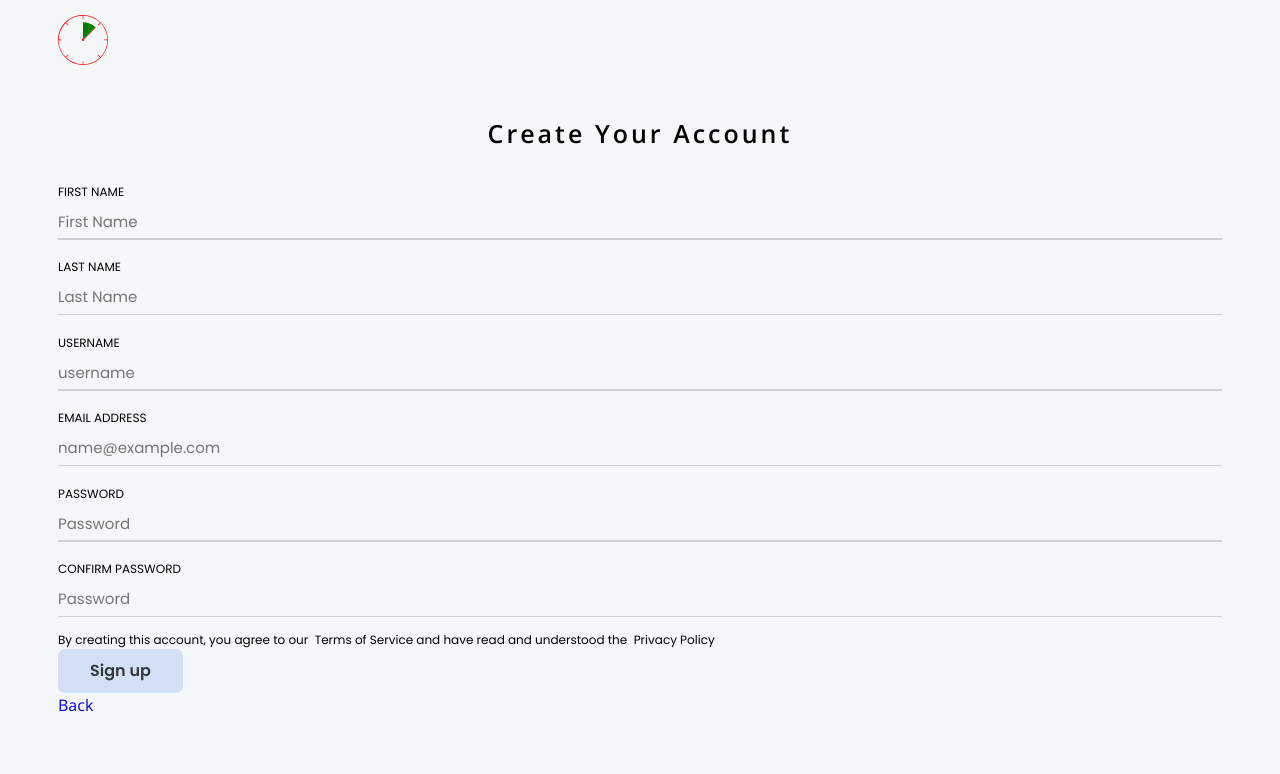
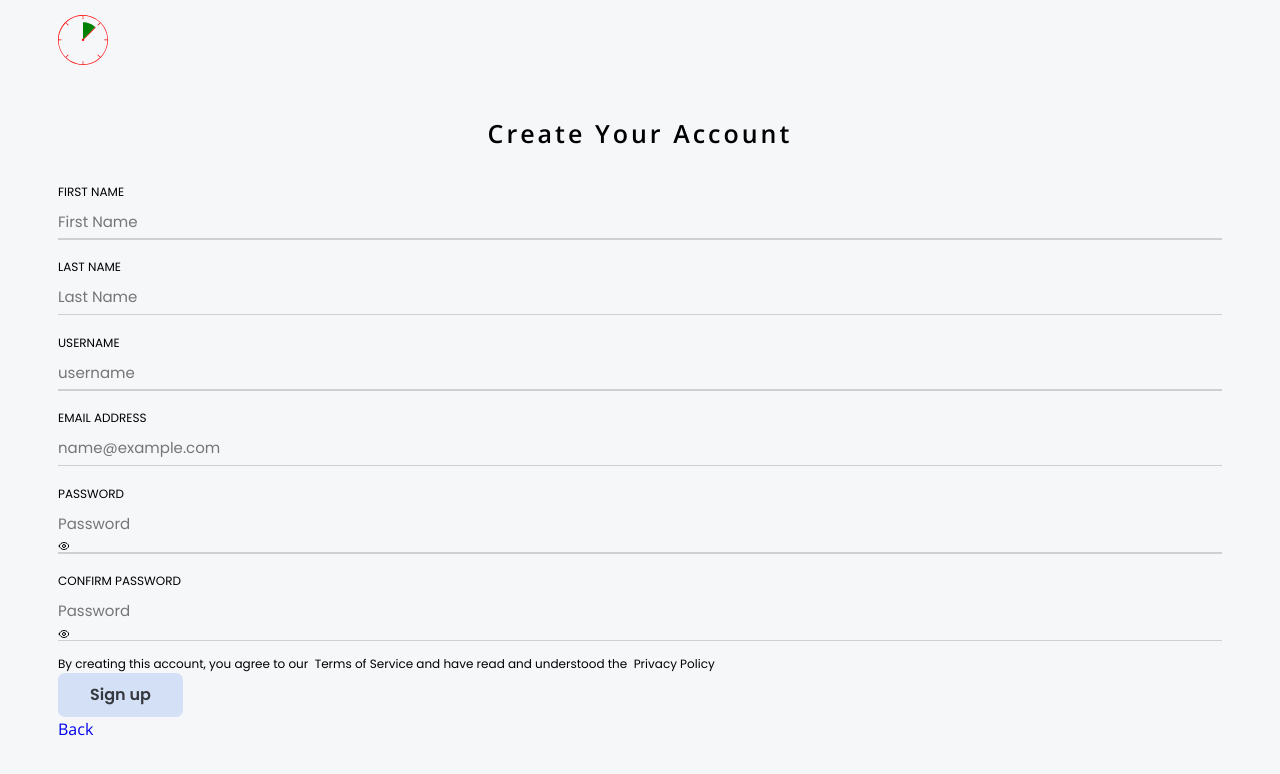
Before and after one commit to BinLama/pomodoro, a React (Vite) app in the folder frontend/: page /signup in a window 1280 px wide. Shown: the top 774 px of the page. Built offline with nearby package versions, Linux system fonts and the light colour scheme; no server answers.

Commit message:
Refractor password input on login and signup
Password Input will be a single component and will be used for both login and signup

```diff
--- a/frontend/src/components/login/Login.jsx
+++ b/frontend/src/components/login/Login.jsx
@@ -1,29 +1,32 @@
 import { useState } from "react";
 import { useLogin } from "../../hooks/useLogin";
-import { HiOutlineEye, HiOutlineEyeOff } from "react-icons/hi";
 import { Link } from "react-router-dom";
-import { Line } from "../utils";
+import { Line, PasswordInput } from "../utils";
 
 const Login = () => {
-  const [form, setForm] = useState({
+  const [values, setValues] = useState({
     usernameOrEmail: import.meta.env.VITE_LOGIN_NAME || "",
     password: import.meta.env.VITE_LOGIN_PW || "",
   });
-  const [showPassword, setShowPassword] = useState(false);
 
   const { login, isLoading, error } = useLogin();
+
+  const handleChange = (name) => (event) => {
+    setValues({ ...values, [name]: event.target.value });
+  };
+
   const handleSignUp = async (e) => {
     // need to send the request to the backend and then use that data to update the global context.
     e.preventDefault();
     console.log("login");
-    const { usernameOrEmail, password } = form;
+    const { usernameOrEmail, password } = values;
     console.log(usernameOrEmail, password);
     await login(usernameOrEmail, password);
     console.log("REDIRECT");
   };
 
   return (
-    <div className="login">
+    <section className="login">
       <form className="login__form" onSubmit={handleSignUp}>
         <div className="login__form--div">
           <label htmlFor="username">USERNAME</label>
@@ -31,37 +34,20 @@ const Login = () => {
             type="text"
             name="username"
             id="username"
-            value={form.usernameOrEmail}
-            onChange={(e) =>
-              setForm({ ...form, usernameOrEmail: e.target.value })
-            }
+            value={values.usernameOrEmail}
+            onChange={handleChange("usernameOrEmail")}
             placeholder="Type your username or email"
             disabled={isLoading}
           />
           <Line />
         </div>
-        <div className="login__form--div password">
-          <label htmlFor="password">PASSWORD</label>
-          {/* <div className="password"> */}
-          <input
-            type={showPassword ? "text" : "password"}
-            name="password"
-            id="password"
-            value={form.password}
-            onChange={(e) => setForm({ ...form, password: e.target.value })}
-            placeholder="Password"
-            disabled={isLoading}
-          />
-          <span
-            className="password__span"
-            onClick={() => {
-              setShowPassword(!showPassword);
-            }}
-          >
-            {showPassword ? <HiOutlineEyeOff /> : <HiOutlineEye />}
-          </span>
-          <Line />
-        </div>
+        <PasswordInput
+          values={values}
+          classes={"login__form--div"}
+          handleChange={handleChange}
+          isLoading={isLoading}
+          name="password"
+        />
         <div className="login__trouble">
           <Link className="reset__password" to="/resetpassword">
             CAN'T LOG IN?
@@ -72,7 +58,7 @@ const Login = () => {
         </button>
       </form>
       {error && <div className="error">{error}</div>}
-    </div>
+    </section>
   );
 };
 
--- a/frontend/src/components/signup/SignUp.jsx
+++ b/frontend/src/components/signup/SignUp.jsx
@@ -1,6 +1,6 @@
 import { useState } from "react";
 import { useSignup } from "../../hooks/useSignup";
-import { Line } from "../utils";
+import { Line, PasswordInput } from "../utils";
 
 const SignUp = () => {
   const [values, setValues] = useState({
@@ -26,13 +26,13 @@ const SignUp = () => {
     console.log("sign up");
   };
 
+  const handleChange = (name) => (event) => {
+    setValues({ ...values, [name]: event.target.value });
+  };
+
   if (isLoading) {
     return <h1>Loading...</h1>;
   }
-
-  const handleChange = (name) => (event) => {
-    setValues({ ...values, [name]: event.target.value });
-  };
 
   return (
     <div className="signup">
@@ -88,33 +88,20 @@ const SignUp = () => {
           />
           <Line />
         </div>
-
-        <div className="signup__form--div">
-          <label htmlFor="password">Password</label>
-          <input
-            type="password"
-            name="password"
-            id="password"
-            value={values.password}
-            onChange={handleChange("password")}
-            placeholder="Password"
-          />
-          <Line />
-        </div>
-
-        <div className="signup__form--div">
-          <label htmlFor="confirmPW">confirm password</label>
-          <input
-            type="password"
-            name="confirmPW"
-            id="confirmPW"
-            value={values.confirmPW}
-            onChange={handleChange("confirmPW")}
-            placeholder="Password"
-          />
-          <Line />
-        </div>
-
+        <PasswordInput
+          classes={"signup__form--div"}
+          values={values}
+          handleChange={handleChange}
+          name="password"
+        />
+        <PasswordInput
+          classes={"signup__form--div"}
+          values={values}
+          handleChange={handleChange}
+          name="confirmPW"
+          confirm={true}
+          isLoading={isLoading}
+        />
         <div className="termsAndService">
           <p>
             By creating this account, you agree to our &nbsp;
--- /dev/null
+++ b/frontend/src/components/utils/PasswordInput.jsx
@@ -0,0 +1,41 @@
+import { useState } from "react";
+import { HiOutlineEye, HiOutlineEyeOff } from "react-icons/hi";
+import { Line } from "../utils";
+
+const PasswordInput = ({
+  classes,
+  handleChange,
+  values,
+  isLoading,
+  name,
+  confirm,
+}) => {
+  const [showPassword, setShowPassword] = useState(false);
+
+  return (
+    <div className={`${classes} password`}>
+      <label htmlFor={name}>{confirm ? "confirm password" : "PASSWORD"}</label>
+      {/* <div className="password"> */}
+      <input
+        type={showPassword ? "text" : "password"}
+        name={name}
+        id={name}
+        value={values[name]}
+        onChange={handleChange(name)}
+        placeholder="Password"
+        disabled={isLoading}
+      />
+      <span
+        className="password__span"
+        onClick={() => {
+          setShowPassword(!showPassword);
+        }}
+      >
+        {showPassword ? <HiOutlineEyeOff /> : <HiOutlineEye />}
+      </span>
+      <Line />
+    </div>
+  );
+};
+
+export default PasswordInput;
--- a/frontend/src/components/utils/index.jsx
+++ b/frontend/src/components/utils/index.jsx
@@ -1,2 +1,3 @@
 export { default as Line } from "./InputLine";
 export { default as Logo } from "./Logo";
+export { default as PasswordInput } from "./PasswordInput";
```
